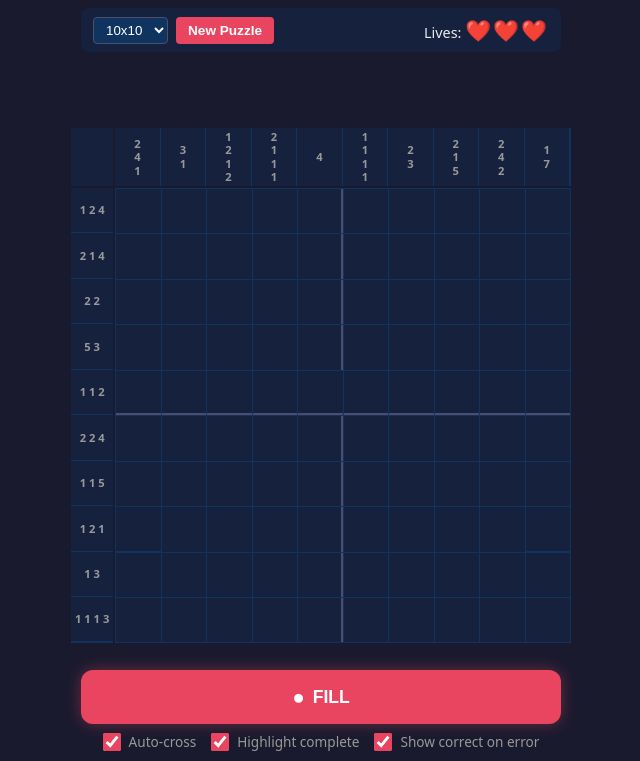
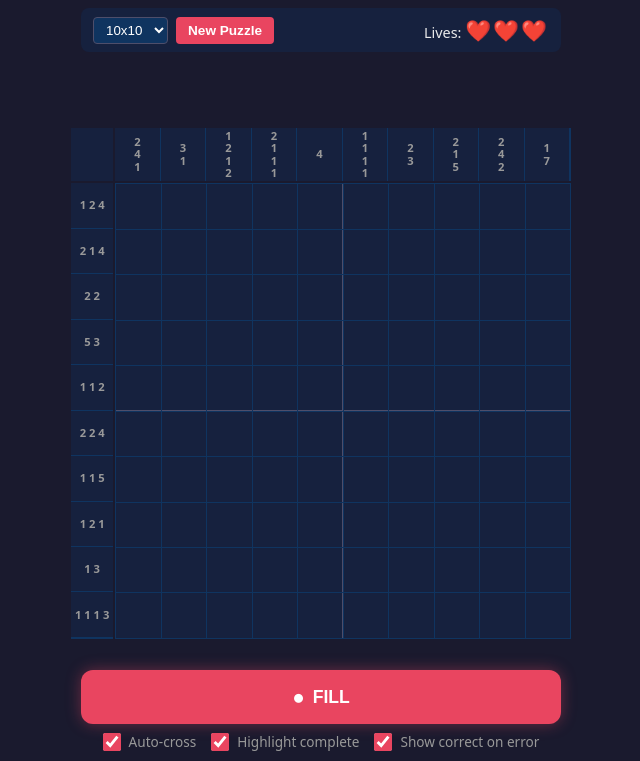
Before and after one commit to mcanevet/nonogram, a plain HTML site: page index.html in a window 1280 px wide. Shown: the part 39-800 px from the top of the page, without its empty margins (319-959 px from the left). Drawn offline with Linux system fonts and the light colour scheme.

Commit message:
fix: smaller hints and borders for 20x20 grids

```diff
--- a/style.css
+++ b/style.css
@@ -114,11 +114,11 @@
   display: flex;
   align-items: center;
   justify-content: center;
-  font-size: clamp(0.3rem, 1.5vw, 0.7rem);
+  font-size: clamp(0.25rem, 1.2vw, 0.7rem);
   font-weight: bold;
   color: #999;
   box-sizing: border-box;
-  line-height: 1.2;
+  line-height: 1.1;
 }
 
 .hint-box.top {
@@ -163,9 +163,9 @@
   cursor: pointer;
 }
 
-/* 5x5 Visual Dividers - use box-shadow to avoid affecting layout */
-.cell.border-right { box-shadow: inset -2px 0 0 var(--grid-line); }
-.cell.border-bottom { box-shadow: inset 0 -2px 0 var(--grid-line); }
+/* 5x5 Visual Dividers */
+.cell.border-right { border-right: 1px solid var(--grid-line); }
+.cell.border-bottom { border-bottom: 1px solid var(--grid-line); }
 
 .cell.filled { background: var(--filled); }
 .cell.crossed::after { content: "✕"; color: var(--text); opacity: 0.4; font-size: 1.2rem; }
```
